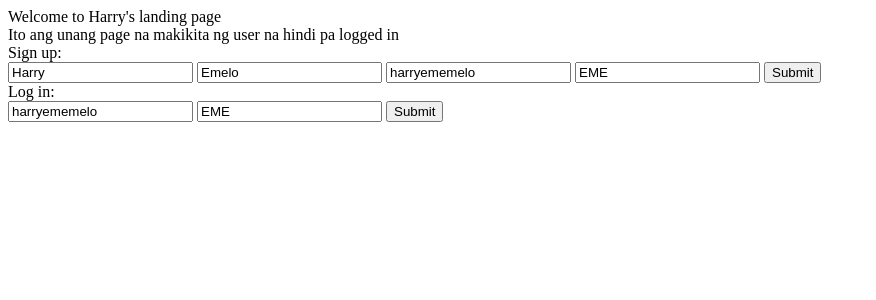
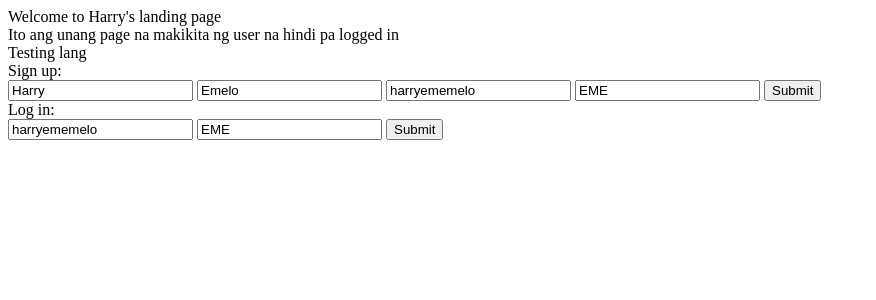
Before and after one commit to JLancerr/Group-4, a Flask app: page / in a window 1280 px wide. Shown: the top 300 px of the page, without its empty margins (0-876 px from the left). Run offline with Flask 3, Linux system fonts and the light colour scheme.

Commit message:
Testing lang

```diff
--- a/templates/landing.html
+++ b/templates/landing.html
@@ -17,6 +17,7 @@
     <body>
         <div> Welcome to Harry's landing page </div>
         <div> Ito ang unang page na makikita ng user na hindi pa logged in </div>
+        <div> Testing lang </div>
 
         <form action="/signup" method="post">
             <div>
```
